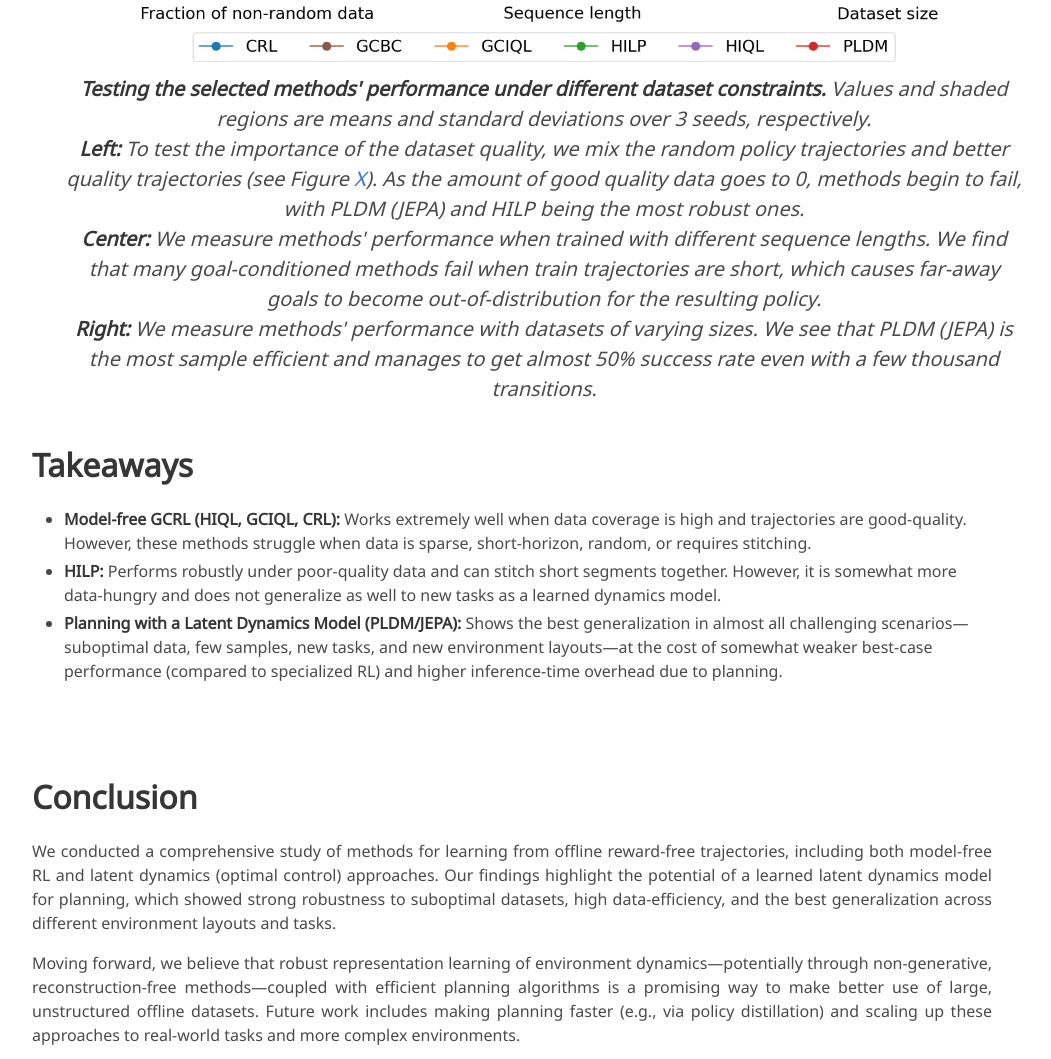
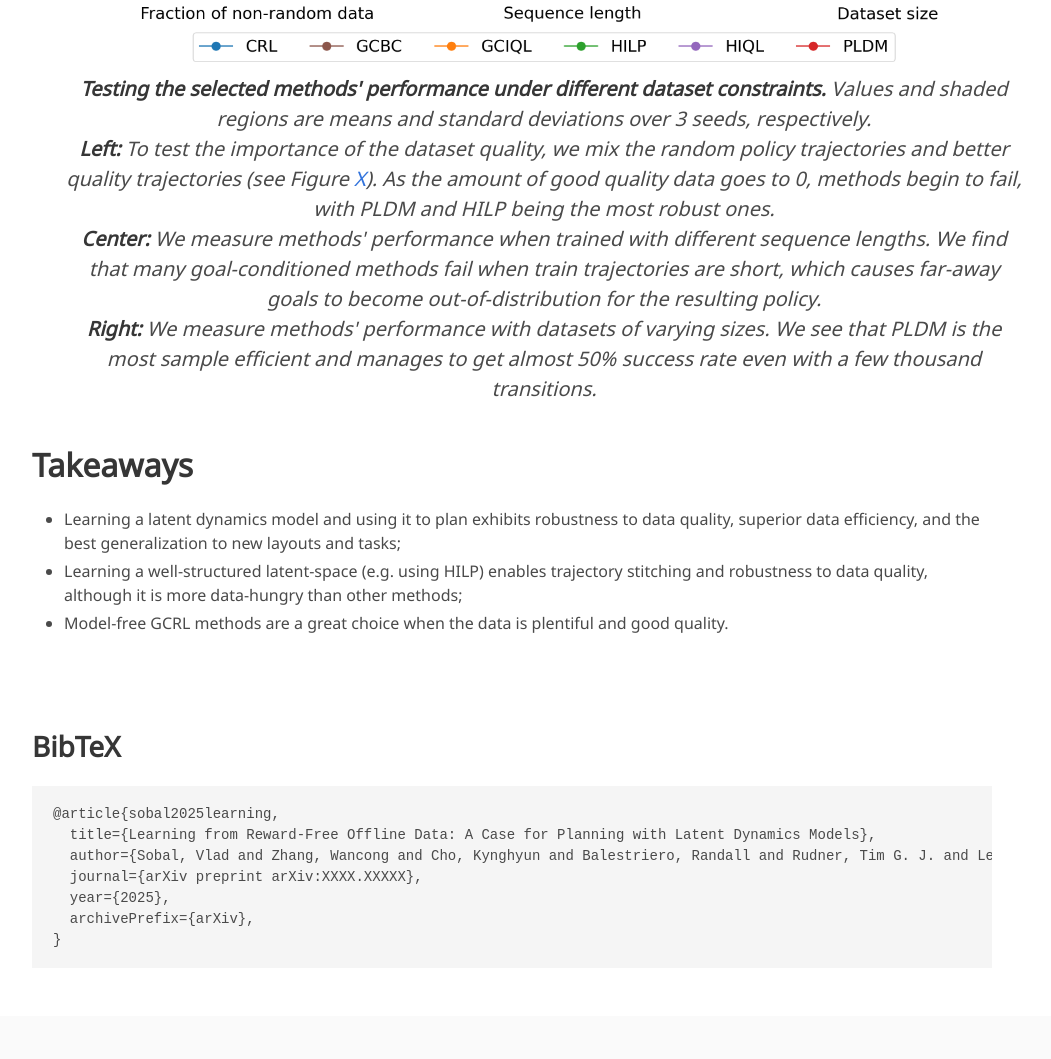
Before and after one commit to vladisai/pldm-page, a plain HTML site: page index.html in a window 1280 px wide. Shown: the part 3786-4845 px from the top of the page, without its empty margins (128-1179 px from the left). Drawn offline with nearby package versions, Linux system fonts and the light colour scheme; some icons are missing; a web font is replaced by a local one.

Commit message:
change the file

```diff
--- a/index.html
+++ b/index.html
@@ -425,8 +425,8 @@ height="0" width="0" style="display:none;visibility:hidden"></iframe></noscript>
         <figure class="image is-fullwidth">
           <img src="./static/images/layout_change.png" alt="Maze layout evaluation results">
           <figcaption class="is-size-5">
-            <strong>Left:</strong> We train offline goal-conditioned agents on trajectories collected in a subset of maze layouts (left) and evaluate on held-out layouts, observing trajectories shown on the right. Only JEPA solves the task (see Figure 3 for more).
-            <strong>Right:</strong> Success rates of tested methods on held-out layouts, as a function of the number of training layouts. The rightmost plot shows success rates of models trained on data from five layouts, evaluating on held-out layouts ranging from similar to training layouts to out-of-distribution ones. We use map layout edit distance from the training layouts as a measure of distribution shift. JEPA demonstrates the best generalization performance. Results are averaged over 3 seeds, shaded area denotes standard deviation. See Figure 1 for more details on JEPA.
+            <strong>Left:</strong> We train offline goal-conditioned agents on trajectories collected in a subset of maze layouts (left) and evaluate on held-out layouts, observing trajectories shown on the right. Only PLDM solves the task (see Figure 3 for more).
+            <strong>Right:</strong> Success rates of tested methods on held-out layouts, as a function of the number of training layouts. The rightmost plot shows success rates of models trained on data from five layouts, evaluating on held-out layouts ranging from similar to training layouts to out-of-distribution ones. We use map layout edit distance from the training layouts as a measure of distribution shift. PLDM demonstrates the best generalization performance. Results are averaged over 3 seeds, shaded area denotes standard deviation. See Figure 1 for more details on PLDM.
           </figcaption>
         </figure>
       </div>
@@ -458,43 +458,33 @@ height="0" width="0" style="display:none;visibility:hidden"></iframe></noscript>
             <br>
             <strong>Left:</strong> To test the importance of the dataset quality, we mix the random policy trajectories
             and better quality trajectories (see Figure <a href="#fig-traj-examples">X</a>).
-            As the amount of good quality data goes to 0, methods begin to fail, with PLDM (JEPA) and HILP being the most robust ones.
+            As the amount of good quality data goes to 0, methods begin to fail, with PLDM and HILP being the most robust ones.
             <br>
             <strong>Center:</strong> We measure methods' performance when trained with different sequence lengths.
             We find that many goal-conditioned methods fail when train trajectories are short, which causes far-away goals
             to become out-of-distribution for the resulting policy.
             <br>
             <strong>Right:</strong> We measure methods' performance with datasets of varying sizes.
-            We see that PLDM (JEPA) is the most sample efficient and manages to get almost 50% success rate
+            We see that PLDM is the most sample efficient and manages to get almost 50% success rate
             even with a few thousand transitions.
         </figcaption>
     </figure>
 
     <h3 class="title is-3">Takeaways</h3>
     <ul>
-      <li>
-        <strong>Model-free GCRL (HIQL, GCIQL, CRL):</strong> Works extremely well when data coverage is high and trajectories are good-quality. However, these methods struggle when data is sparse, short-horizon, random, or requires stitching.
-      </li>
-      <li>
-        <strong>HILP:</strong> Performs robustly under poor-quality data and can stitch short segments together. However, it is somewhat more data-hungry and does not generalize as well to new tasks as a learned dynamics model.
-      </li>
-      <li>
-        <strong>Planning with a Latent Dynamics Model (PLDM/JEPA):</strong> Shows the best generalization in almost all challenging scenarios—suboptimal data, few samples, new tasks, and new environment layouts—at the cost of somewhat weaker best-case performance (compared to specialized RL) and higher inference-time overhead due to planning.
-      </li>
+        <li> Learning a latent dynamics model and using it to plan exhibits robustness to data quality, superior data efficiency, and the best generalization to new layouts and tasks; </li>
+        <li> Learning a well-structured latent-space (e.g. using HILP) enables trajectory stitching and robustness to data quality, although it is more data-hungry than other methods; </li>
+        <li> Model-free GCRL methods are a great choice when the data is plentiful and good quality. </li>
+      <!--<li>-->
+      <!--  <strong>Model-free GCRL (HIQL, GCIQL, CRL):</strong> Works extremely well when data coverage is high and trajectories are good-quality. However, these methods struggle when data is sparse, short-horizon, random, or requires stitching.-->
+      <!--</li>-->
+      <!--<li>-->
+      <!--  <strong>HILP:</strong> Performs robustly under poor-quality data and can stitch short segments together. However, it is somewhat more data-hungry and does not generalize as well to new tasks as a learned dynamics model.-->
+      <!--</li>-->
+      <!--<li>-->
+      <!--  <strong>Planning with a Latent Dynamics Model (PLDM):</strong> Shows the best generalization in almost all challenging scenarios—suboptimal data, few samples, new tasks, and new environment layouts—at the cost of somewhat weaker best-case performance (compared to specialized RL) and higher inference-time overhead due to planning.-->
+      <!--</li>-->
     </ul>
-  </div>
-</section>
-
-<!-- Conclusion -->
-<section class="section">
-  <div class="container is-max-desktop content">
-    <h2 class="title is-3">Conclusion</h2>
-    <p class="has-text-justified">
-      We conducted a comprehensive study of methods for learning from offline reward-free trajectories, including both model-free RL and latent dynamics (optimal control) approaches. Our findings highlight the potential of a learned latent dynamics model for planning, which showed strong robustness to suboptimal datasets, high data-efficiency, and the best generalization across different environment layouts and tasks.
-    </p>
-    <p class="has-text-justified">
-      Moving forward, we believe that robust representation learning of environment dynamics—potentially through non-generative, reconstruction-free methods—coupled with efficient planning algorithms is a promising way to make better use of large, unstructured offline datasets. Future work includes making planning faster (e.g., via policy distillation) and scaling up these approaches to real-world tasks and more complex environments.
-    </p>
   </div>
 </section>
 
```
